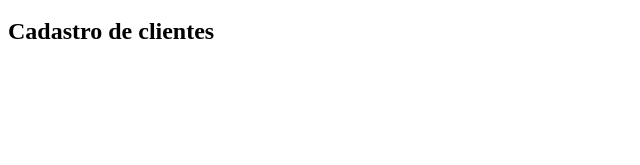
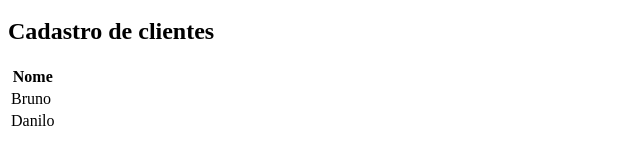
Before and after one commit to Brunoo-Lima/customer-register-eng3, a Next.js app in the folder frontend/: page /clientes in a window 1280 px wide. Shown: the part 143-308 px from the top of the page, without its empty margins (0-640 px from the left). Built offline with nearby package versions, Linux system fonts and the light colour scheme.

Commit message:
feat: table clients in progress

```diff
--- a/frontend/src/app/(master)/clientes/page.tsx
+++ b/frontend/src/app/(master)/clientes/page.tsx
@@ -1,7 +1,12 @@
+import Table from '@/components/pages/clients/table';
+import { clientsList } from '@/components/mocks/clientsList';
+
 export default function ClientesPage() {
   return (
     <>
       <h1>Cadastro de clientes</h1>
+
+      <Table clients={clientsList.clients} />
     </>
   );
 }
--- /dev/null
+++ b/frontend/src/components/mocks/clientsList.ts
@@ -0,0 +1,38 @@
+export const clientsList = {
+  clients: [
+    {
+      id: 1,
+      name: 'Bruno',
+      email: 'admin@admin',
+      dateOfBirth: '01/01/2000',
+      cpf: '123.456.789-10',
+      phone: '(11) 99999-9999',
+      ranking: 1,
+      address: {
+        street: 'Rua Teste',
+        number: '123',
+        neighborhood: 'Bairro Teste',
+        city: 'Cidade Teste',
+        state: 'SP',
+        zipCode: '12345-678',
+      },
+    },
+    {
+      id: 2,
+      name: 'Danilo',
+      email: 'danilo@admin',
+      dateOfBirth: '01/01/2000',
+      cpf: '123.456.789-10',
+      phone: '(11) 99999-9999',
+      ranking: 1,
+      address: {
+        street: 'Rua Teste',
+        number: '123',
+        neighborhood: 'Bairro Teste',
+        city: 'Cidade Teste',
+        state: 'SP',
+        zipCode: '12345-678',
+      },
+    },
+  ],
+};
--- /dev/null
+++ b/frontend/src/components/pages/clients/table.tsx
@@ -0,0 +1,37 @@
+interface ITableProps {
+  clients: {
+    id: number;
+    name: string;
+    email: string;
+    dateOfBirth: string;
+    cpf: string;
+    phone: string;
+    ranking: number;
+    address: {
+      street: string;
+      number: string;
+      neighborhood: string;
+      city: string;
+      state: string;
+      zipCode: string;
+    };
+  }[];
+}
+
+export default function Table({ clients }: ITableProps) {
+  return (
+    <table>
+      <thead>
+        <th>Nome</th>
+      </thead>
+
+      <tbody>
+        {clients.map((client) => (
+          <tr key={client.id}>
+            <td>{client.name}</td>
+          </tr>
+        ))}
+      </tbody>
+    </table>
+  );
+}
```
